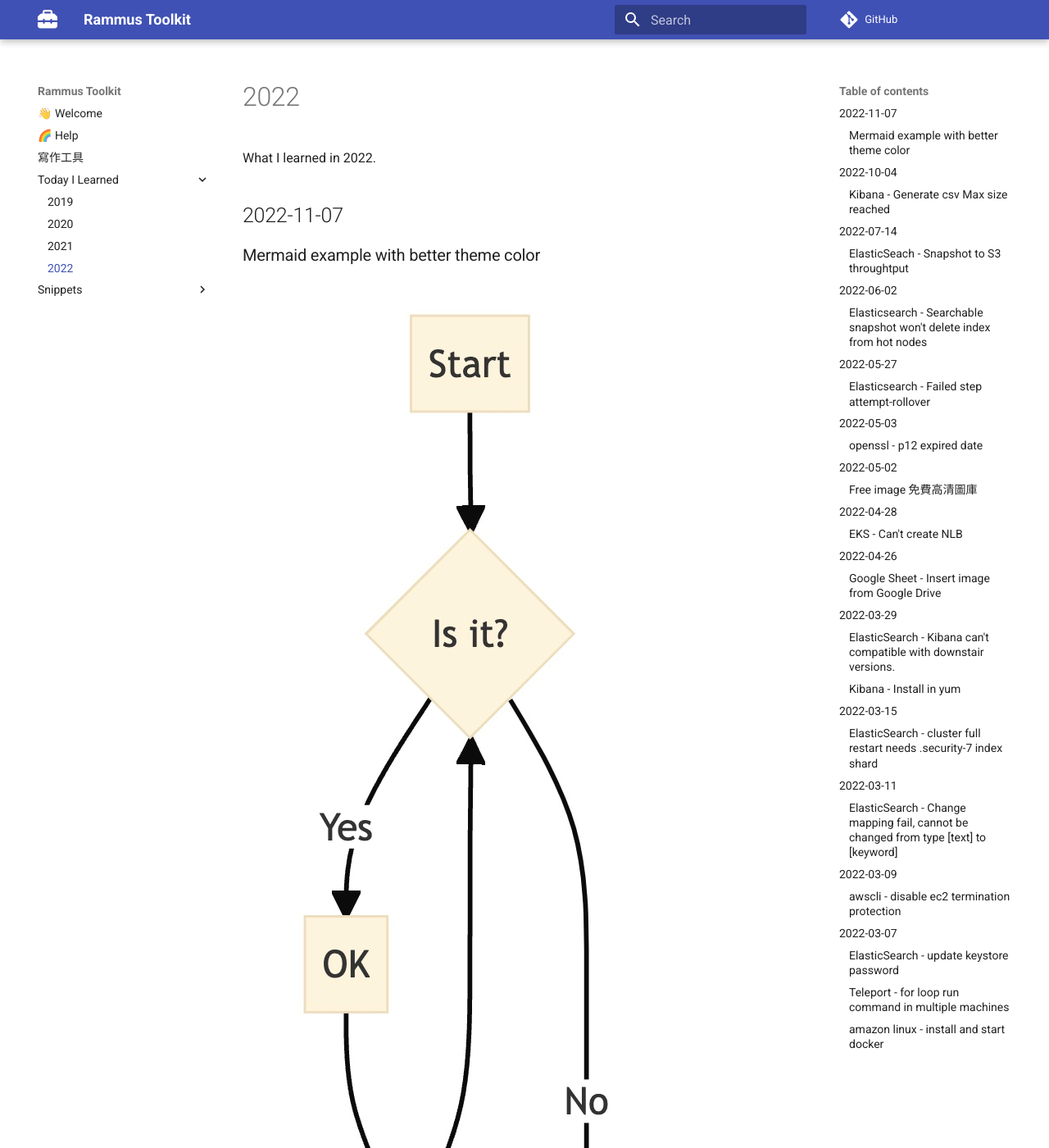
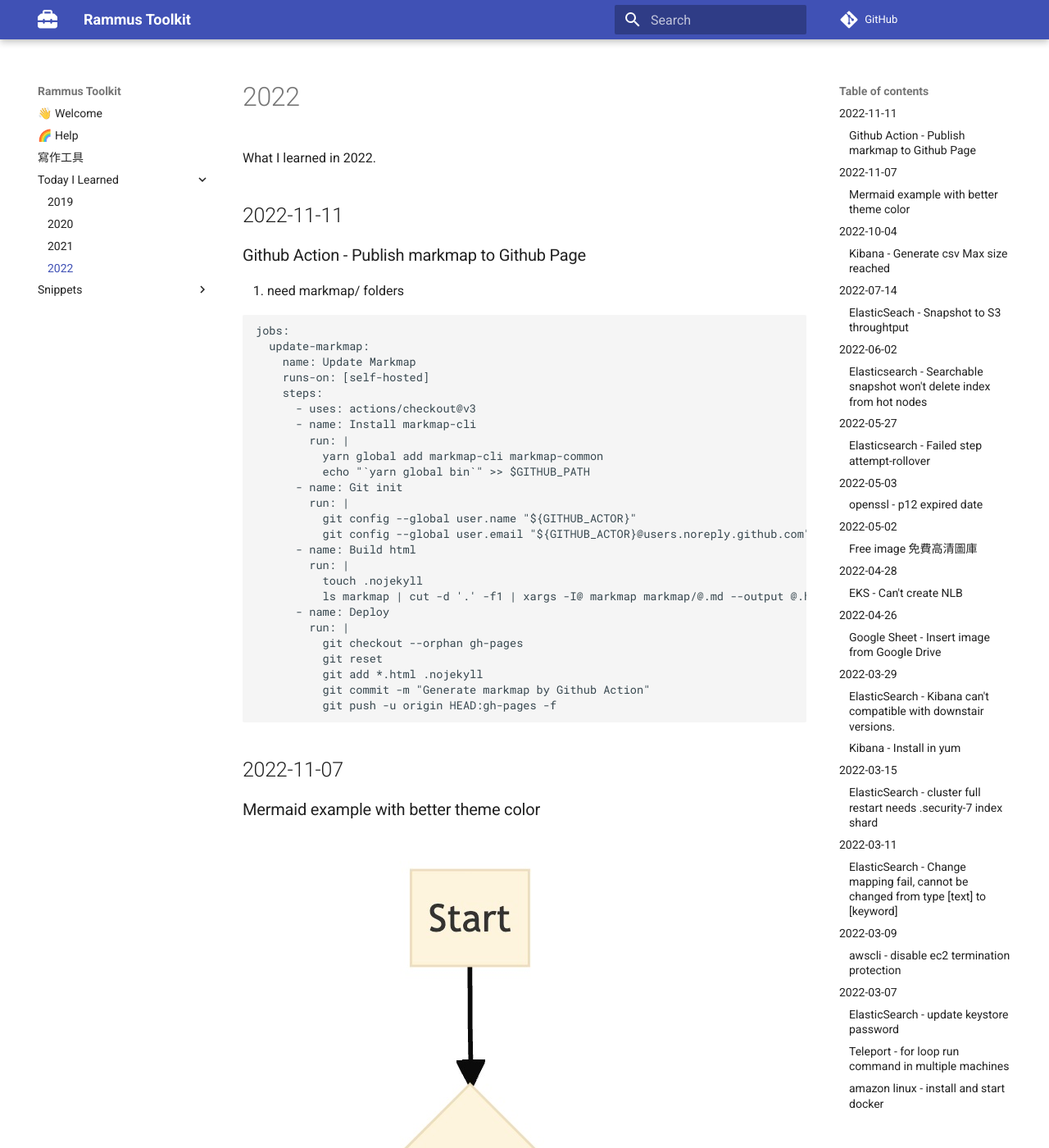
Before and after one commit to RammusXu/toolkit, an MkDocs documentation site: the page built from docs/Today-I-Learned/2022.md, in a window 1280 px wide and 1400 px high. Shown: the whole window at 82% size. Built offline with MkDocs 1.6.1 and Material for MkDocs 9.7.7, drawn with Linux system fonts in a browser that asks for light colours; comment, search, counter and statistics services are not loaded.

Commit message:
Github Action - Publish markmap to Github Page

````diff
--- a/docs/Today-I-Learned/2022.md
+++ b/docs/Today-I-Learned/2022.md
@@ -1,5 +1,38 @@
 
 What I learned in 2022.
+
+## 2022-11-11
+### Github Action - Publish markmap to Github Page
+
+1. need markmap/ folders
+
+```
+jobs:
+  update-markmap:
+    name: Update Markmap
+    runs-on: [self-hosted]
+    steps:
+      - uses: actions/checkout@v3
+      - name: Install markmap-cli
+        run: |
+          yarn global add markmap-cli markmap-common
+          echo "`yarn global bin`" >> $GITHUB_PATH
+      - name: Git init
+        run: |
+          git config --global user.name "${GITHUB_ACTOR}"
+          git config --global user.email "${GITHUB_ACTOR}@users.noreply.github.com"
+      - name: Build html
+        run: |
+          touch .nojekyll
+          ls markmap | cut -d '.' -f1 | xargs -I@ markmap markmap/@.md --output @.html --no-open
+      - name: Deploy
+        run: |
+          git checkout --orphan gh-pages
+          git reset
+          git add *.html .nojekyll
+          git commit -m "Generate markmap by Github Action"
+          git push -u origin HEAD:gh-pages -f
+```
 
 ## 2022-11-07
 ### Mermaid example with better theme color
````
